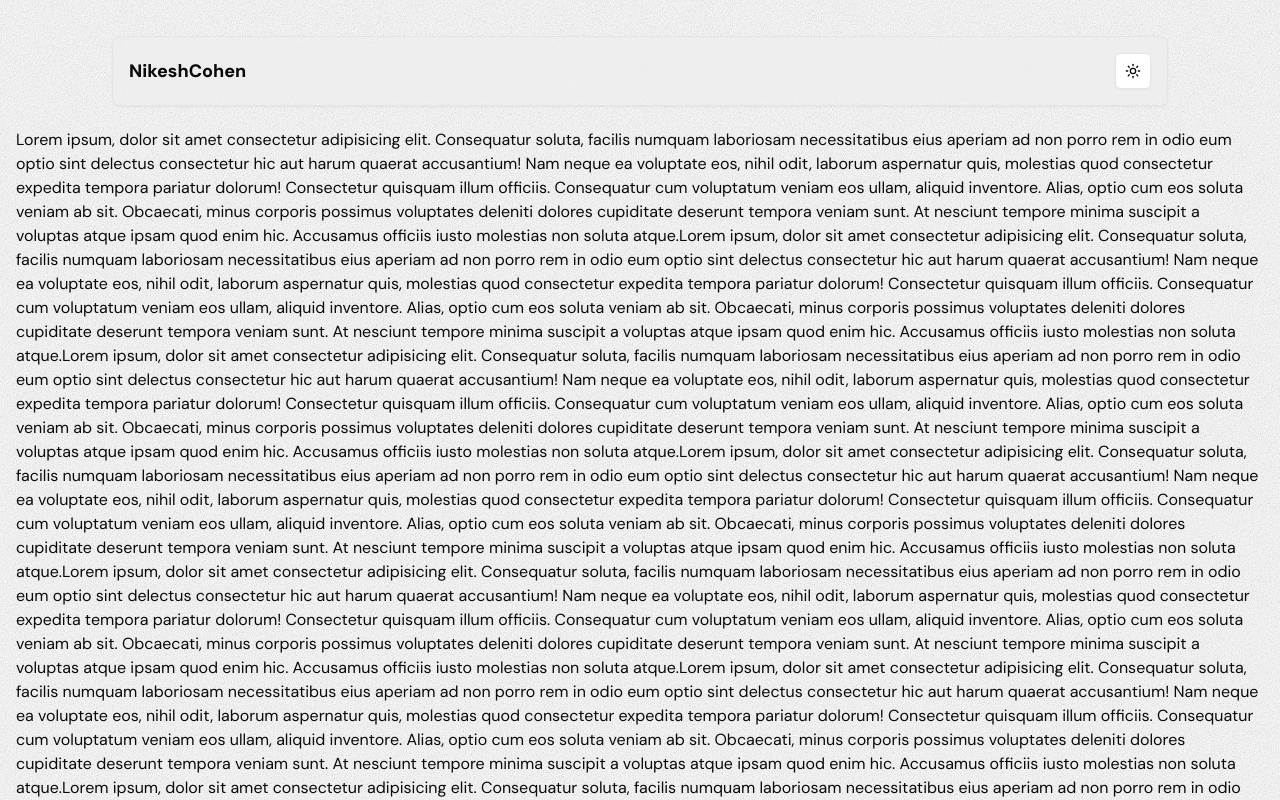
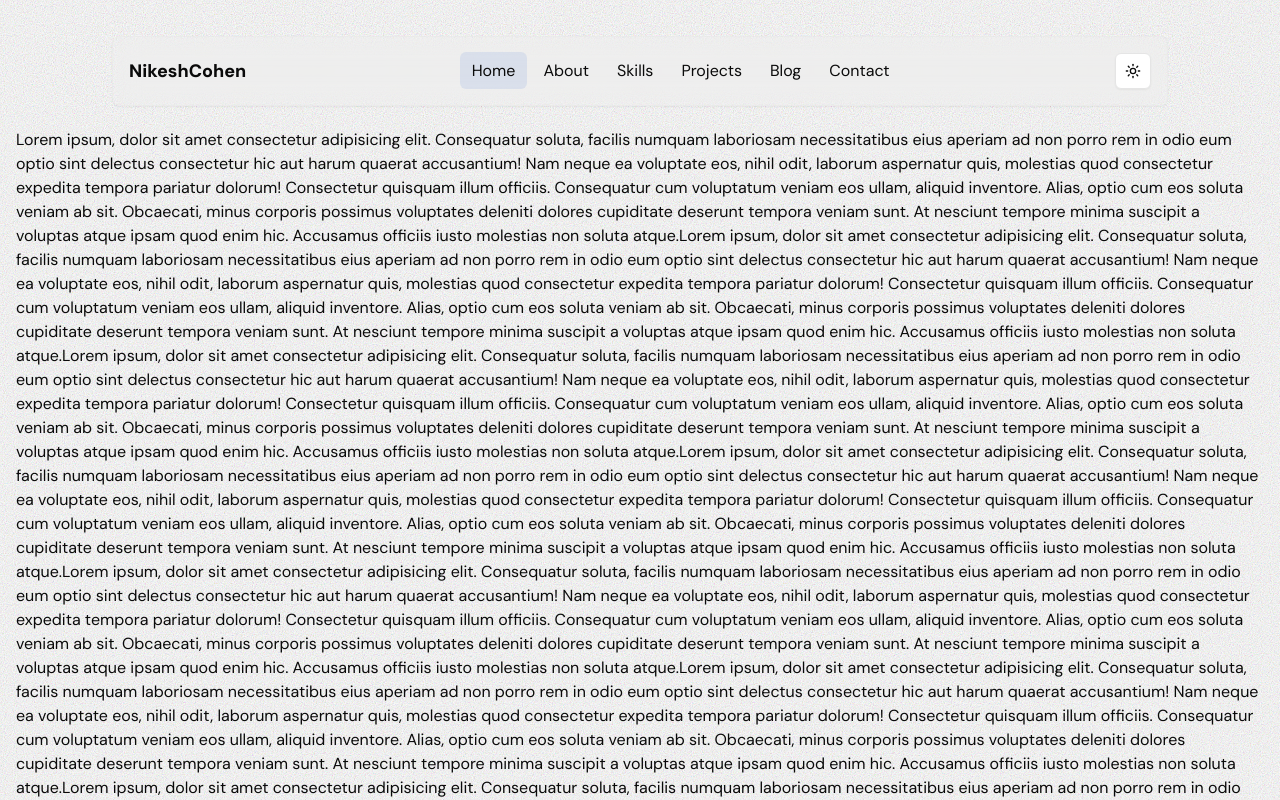
Before and after one commit to NikeshCohen/portfolio, a Next.js app: page / in a window 1280 px wide. Shown: the top 800 px of the page. Built offline with nearby package versions, Linux system fonts and the light colour scheme.

Commit message:
add header links

```diff
--- a/components/global/Header.tsx
+++ b/components/global/Header.tsx
@@ -2,14 +2,29 @@
 
 import React, { useEffect, useRef, useState } from "react";
 
+import Link from "next/link";
+import { usePathname } from "next/navigation";
+
 import { motion, useScroll, useTransform } from "framer-motion";
+import { Menu } from "lucide-react";
 
 import { ThemeToggle } from "./ThemeToggle";
+
+const NAV_LINKS = [
+  { href: "/", label: "Home" },
+  { href: "/about", label: "About" },
+  { href: "/skills", label: "Skills" },
+  { href: "/projects", label: "Projects" },
+  { href: "/blog", label: "Blog" },
+  { href: "/contact", label: "Contact" },
+];
 
 export default function Header() {
   const headerRef = useRef<HTMLDivElement>(null);
   const { scrollY } = useScroll();
   const [isMobile, setIsMobile] = useState(false);
+  const [isMenuOpen, setIsMenuOpen] = useState(false);
+  const pathname = usePathname();
 
   useEffect(() => {
     const checkMobile = () => {
@@ -36,15 +51,77 @@ export default function Header() {
       style={{ maxWidth: headerMaxWidth, padding: headerPadding }}
     >
       <motion.div
-        className="flex items-center justify-between rounded-lg border shadow-sm backdrop-blur-md"
+        className="flex items-center justify-between rounded-lg border border-border/40 shadow-sm backdrop-blur-md"
         initial={{ padding: "16px" }}
         style={{ padding: innerPadding }}
       >
-        <p className="text-lg font-extrabold">NikeshCohen</p>
-        <div>
+        <Link
+          href="/"
+          className="text-lg font-extrabold transition-colors hover:text-primary"
+        >
+          NikeshCohen
+        </Link>
+
+        <nav className="hidden md:block">
+          <ul className="flex space-x-1">
+            {NAV_LINKS.map((link) => (
+              <li key={link.href}>
+                <Link
+                  href={link.href}
+                  className="relative px-3 py-2 transition-colors hover:text-primary"
+                >
+                  {link.label}
+                  {pathname === link.href && (
+                    <motion.div
+                      className="absolute inset-0 z-[-1] rounded-md bg-primary/10"
+                      layoutId="navbar-active"
+                      transition={{
+                        type: "spring",
+                        stiffness: 380,
+                        damping: 30,
+                      }}
+                    />
+                  )}
+                </Link>
+              </li>
+            ))}
+          </ul>
+        </nav>
+
+        <div className="flex items-center space-x-4">
           <ThemeToggle />
+          <button
+            className="text-foreground transition-colors hover:text-primary md:hidden"
+            onClick={() => setIsMenuOpen(!isMenuOpen)}
+            aria-label="Toggle menu"
+          >
+            <Menu size={24} />
+          </button>
         </div>
       </motion.div>
+
+      {isMenuOpen && (
+        <motion.nav
+          className="mt-2 rounded-lg border border-border/40 shadow-sm backdrop-blur-md md:hidden"
+          initial={{ opacity: 0, y: -20 }}
+          animate={{ opacity: 1, y: 0 }}
+          exit={{ opacity: 0, y: -20 }}
+        >
+          <ul className="py-2">
+            {NAV_LINKS.map((link) => (
+              <li key={link.href}>
+                <Link
+                  href={link.href}
+                  className="block px-4 py-2 transition-colors hover:bg-primary/10"
+                  onClick={() => setIsMenuOpen(false)}
+                >
+                  {link.label}
+                </Link>
+              </li>
+            ))}
+          </ul>
+        </motion.nav>
+      )}
     </motion.header>
   );
 }
```
